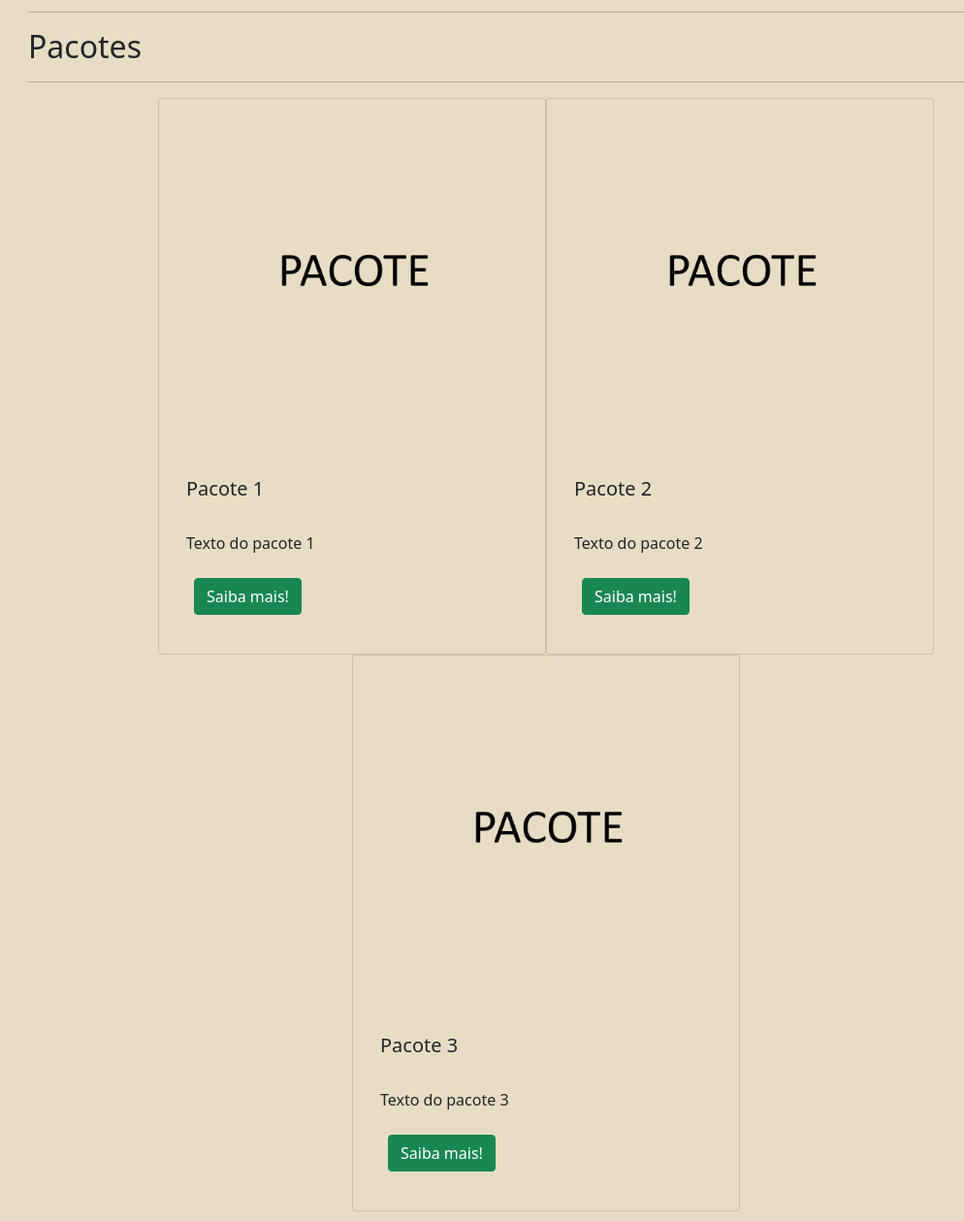
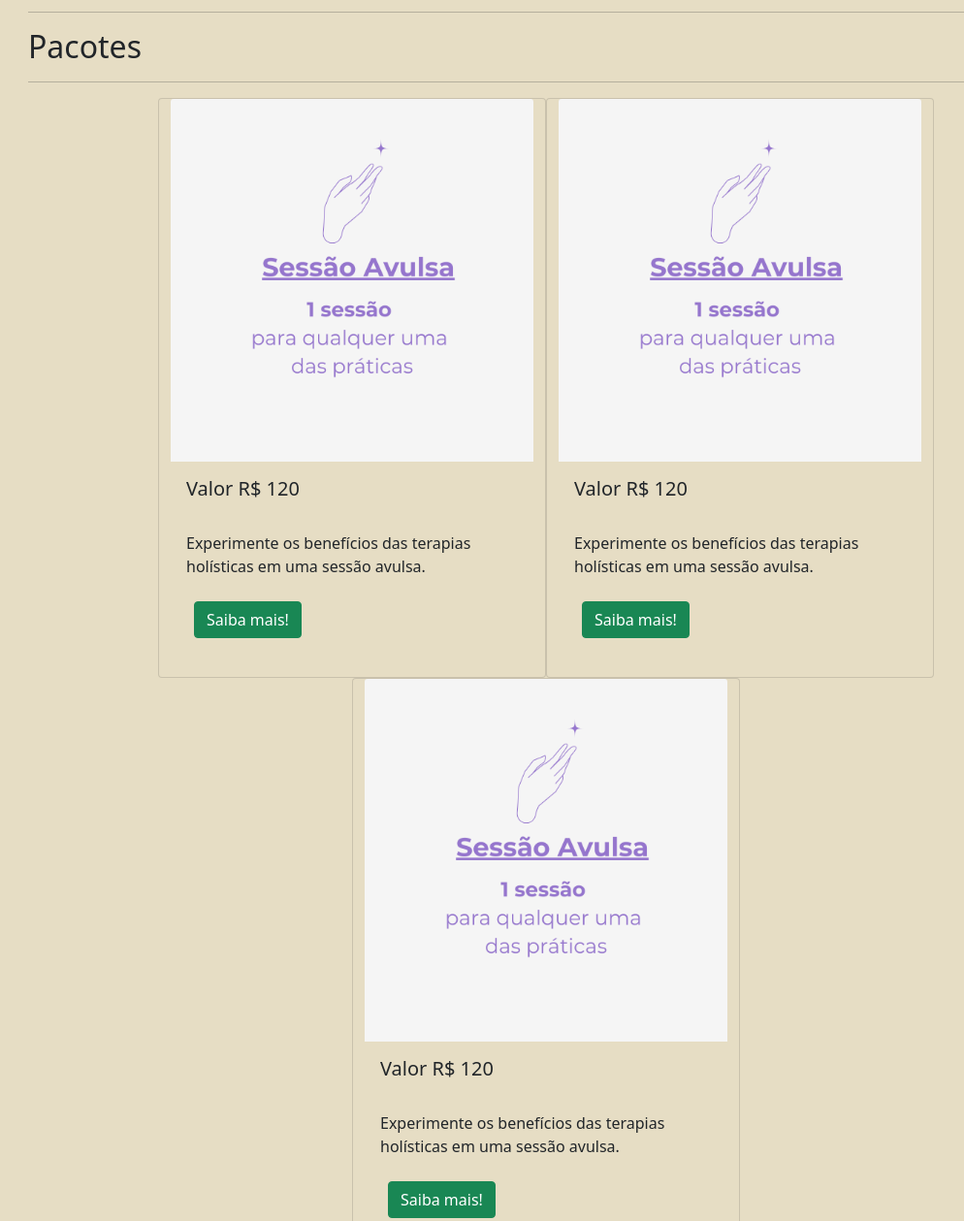
Before and after one commit to SimoneCorezolaReiki/simone-corezola-reiki, a plain HTML site: page index.html in a window 1280 px wide. Shown: the part 1486-2745 px from the top of the page at 97% size, without its empty margins (65-1059 px from the left). Drawn offline with nearby package versions, Linux system fonts and the light colour scheme.

Commit message:
Ajuste pacotes

```diff
--- a/index.html
+++ b/index.html
@@ -70,7 +70,7 @@
     <section class="container">
         <div class="row justify-content-center">
             <div class="container">
-                <hr><h2>Como atendemos?</h2><hr>
+                <hr><h2>Modalidades de atendimento</h2><hr>
             </div>
         </div>
         <div class = "container">
@@ -94,28 +94,28 @@
         </div>
         <div class="row justify-content-center container">
             <div class="card institucional" style="width: 25rem;">
-                <img class="card-img-top" src="assets/img/produtos/pacote1.png" alt="">
+                <img class="card-img-top" src="assets/img/produtos/avulso.png" alt="">
                 <div class="card-body">
-                    <h5 class="card-title">Pacote 1</h5>
-                    <p class="card-text"><br />Texto do pacote 1</p>
+                    <h5 class="card-title">Valor R$ 120</h5>
+                    <p class="card-text"><br />Experimente os benefícios das terapias holísticas em uma sessão avulsa.</p>
                     <p class="p-2"><a href="https://api.whatsapp.com/send?phone=" class="btn btn-success conversao-ads">Saiba mais!</a>
                     </p>
                 </div>
             </div>
             <div class="card institucional" style="width: 25rem;">
-                <img class="card-img-top" src="assets/img/produtos/pacote2.png" alt="">
+                <img class="card-img-top" src="assets/img/produtos/avulso.png" alt="">
                 <div class="card-body">
-                    <h5 class="card-title">Pacote 2</h5>
-                    <p class="card-text"><br />Texto do pacote 2</p>
+                    <h5 class="card-title">Valor R$ 120</h5>
+                    <p class="card-text"><br />Experimente os benefícios das terapias holísticas em uma sessão avulsa.</p>
                     <p class="p-2"><a href="https://api.whatsapp.com/send?phone=" class="btn btn-success conversao-ads">Saiba mais!</a>
                     </p>
                 </div>
             </div>
             <div class="card institucional" style="width: 25rem;">
-                <img class="card-img-top" src="assets/img/produtos/pacote3.png" alt="">
+                <img class="card-img-top" src="assets/img/produtos/avulso.png" alt="">
                 <div class="card-body">
-                    <h5 class="card-title">Pacote 3</h5>
-                    <p class="card-text"><br />Texto do pacote 3</p>
+                    <h5 class="card-title">Valor R$ 120</h5>
+                    <p class="card-text"><br />Experimente os benefícios das terapias holísticas em uma sessão avulsa.</p>
                     <p class="p-2"><a href="https://api.whatsapp.com/send?phone=" class="btn btn-success conversao-ads">Saiba mais!</a>
                     </p>
                 </div>
```
Also changed, not shown: assets/img/produtos/avulso.png (added), assets/img/produtos/pacote1.png (deleted), assets/img/produtos/pacote2.png (deleted), assets/img/produtos/pacote3.png (deleted).
